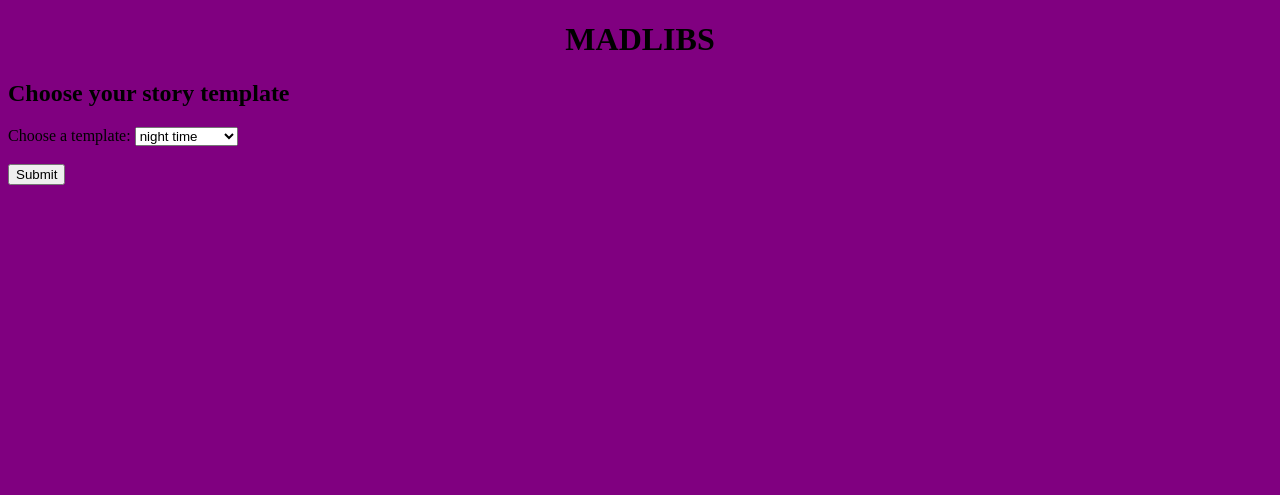
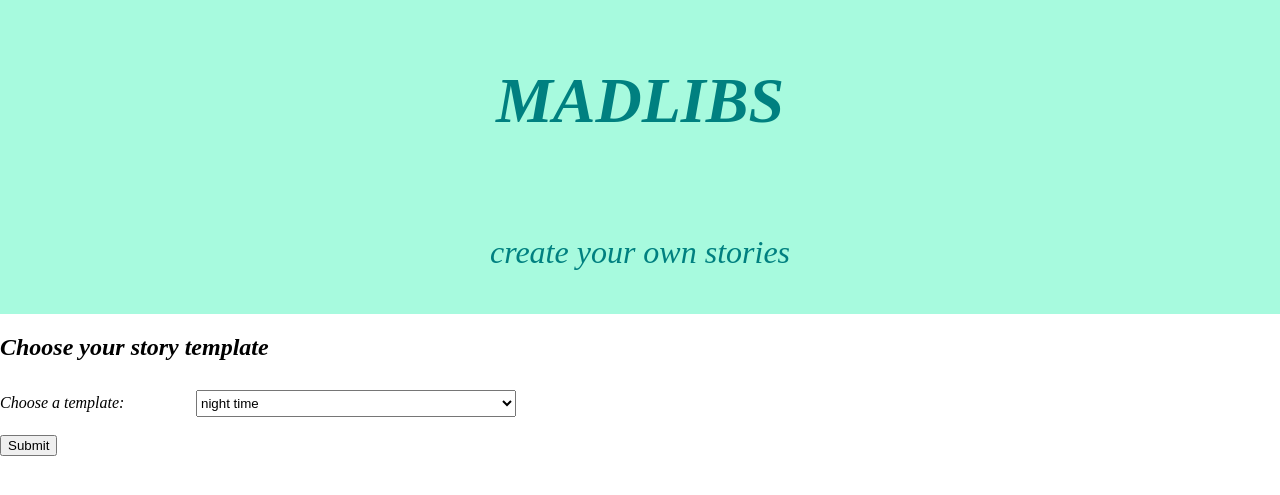
Before and after one commit to KathyGo/Flask-Madlibs, a Flask app: page / in a window 1280 px wide. Shown: the top 495 px of the page. Run offline with Flask 2, Linux system fonts and the light colour scheme.

Commit message:
updated css

```diff
--- a/static/app.css
+++ b/static/app.css
@@ -1,16 +1,57 @@
-h1 {
+h1,
+.title {
 	display: block;
 	font-size: 2em;
-	margin-top: 0.67em;
-	margin-bottom: 0.67em;
+	padding-top: 0.67em;
+	padding-bottom: 0.67em;
+	margin-top: 0;
 	font-weight: bold;
 	text-align: center;
+	background-color: rgb(167, 250, 222);
+	color: teal;
+	font-style: italic;
+}
+
+h2 {
+	font-style: italic;
 }
 
 body {
-	background-color: purple;
+	margin: 0;
+}
+
+#subtitle {
+	font-size: 1em;
+	font-weight: lighter;
+	margin-top: 0;
+	margin-bottom: 0.67em;
+}
+
+#story-form {
+	margin-left: 0.67em;
+	font-size: 1.5em;
 }
 
 .form-label {
+	display: inline-block;
+	width: 15%;
+	font-style: italic;
+}
+
+.form-input {
+	display: inline-block;
 	width: 25%;
+	height: 2em;
+	margin-top: 0.67em;
 }
+
+.form-submit {
+	height: 10px;
+	font-size: 1.5em;
+}
+
+.story-content {
+	font-size: 1.5em;
+	text-align: center;
+	color: rgb(243, 157, 171);
+}
--- a/templates/home.html
+++ b/templates/home.html
@@ -2,11 +2,15 @@
 {% block title %}Madlibs{% endblock %}
 
 {% block content %}
-<h1>MADLIBS</h1>
+<section class="title">
+    <h1>MADLIBS</h1>
+    <p id="subtitle">create your own stories</p>
+</section>
+
 <h2>Choose your story template</h2>
 <form action="/story_form">
-    <label for="template-list">Choose a template:</label>
-    <select name="select-template" id="template-list">
+    <label for="template-list" class="form-label">Choose a template:</label>
+    <select name="select-template" id="template-list" class="form-input">
         {% for story in stories %}
         <option value="{{story.id}}"">{{story.title}}</option>
         {% endfor %}
--- a/templates/story.html
+++ b/templates/story.html
@@ -3,5 +3,5 @@
 
 {% block content %}
     <h1>Here is your Story</h1>
-    <p>{{content}}</p>
+    <p class="story-content">{{content}}</p>
 {% endblock %}
--- a/templates/story_form.html
+++ b/templates/story_form.html
@@ -3,14 +3,14 @@
 
 {% block content %}
 <h1>Edit your story: {{title}}</h1>
-<form action="/story">
+<form action="/story" id="story-form">
     <input type="hidden" name="storyId" value={{storyId}}>
 {% for prompt in prompts %}
     <div>
         <label for={{prompt}} class="form-label">{{prompt}}</label>
-        <input type="text" id={{prompt}} calss = "form-input" name={{prompt}}>
+        <input type="text" id={{prompt}} class = "form-input" name={{prompt}}>
     </div>
 {% endfor %}
-    <button>Submit</button>
+    <button id="form-submit">Submit</button>
 </form>
 {% endblock %}
```
